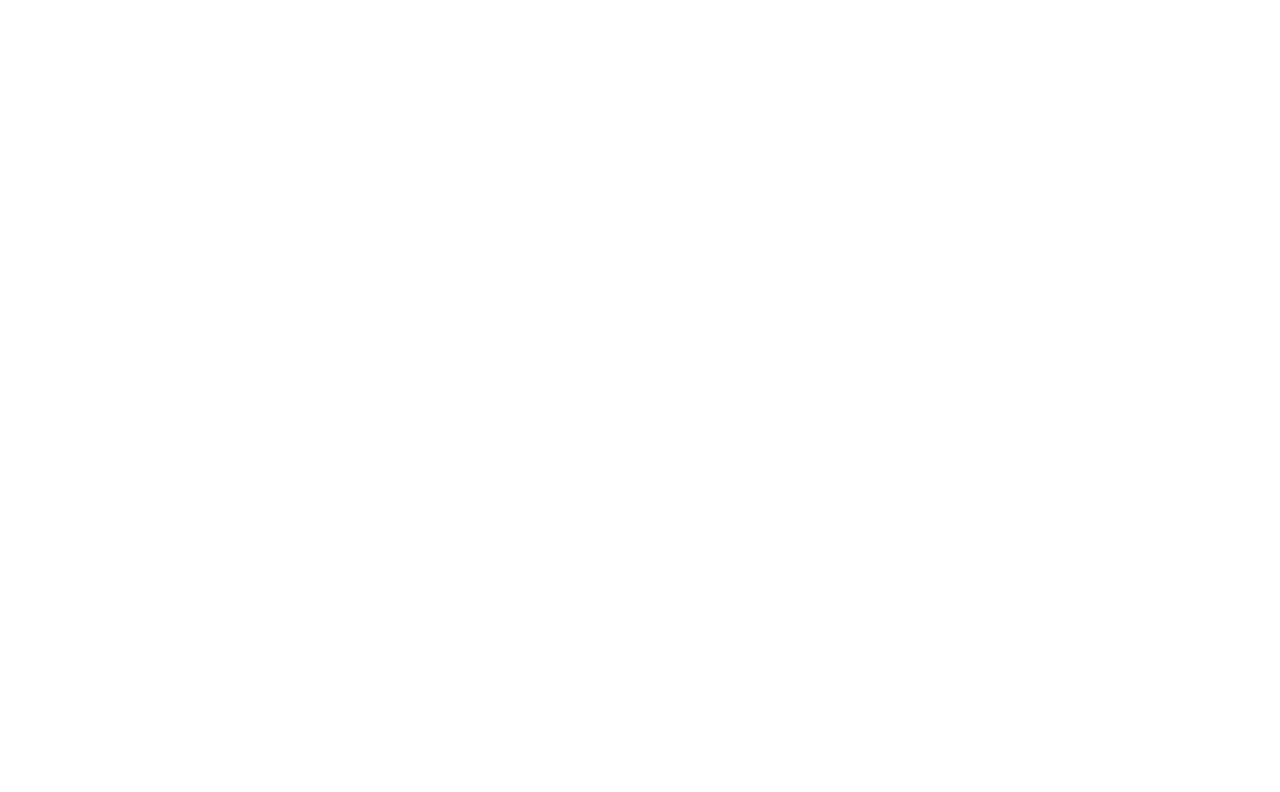
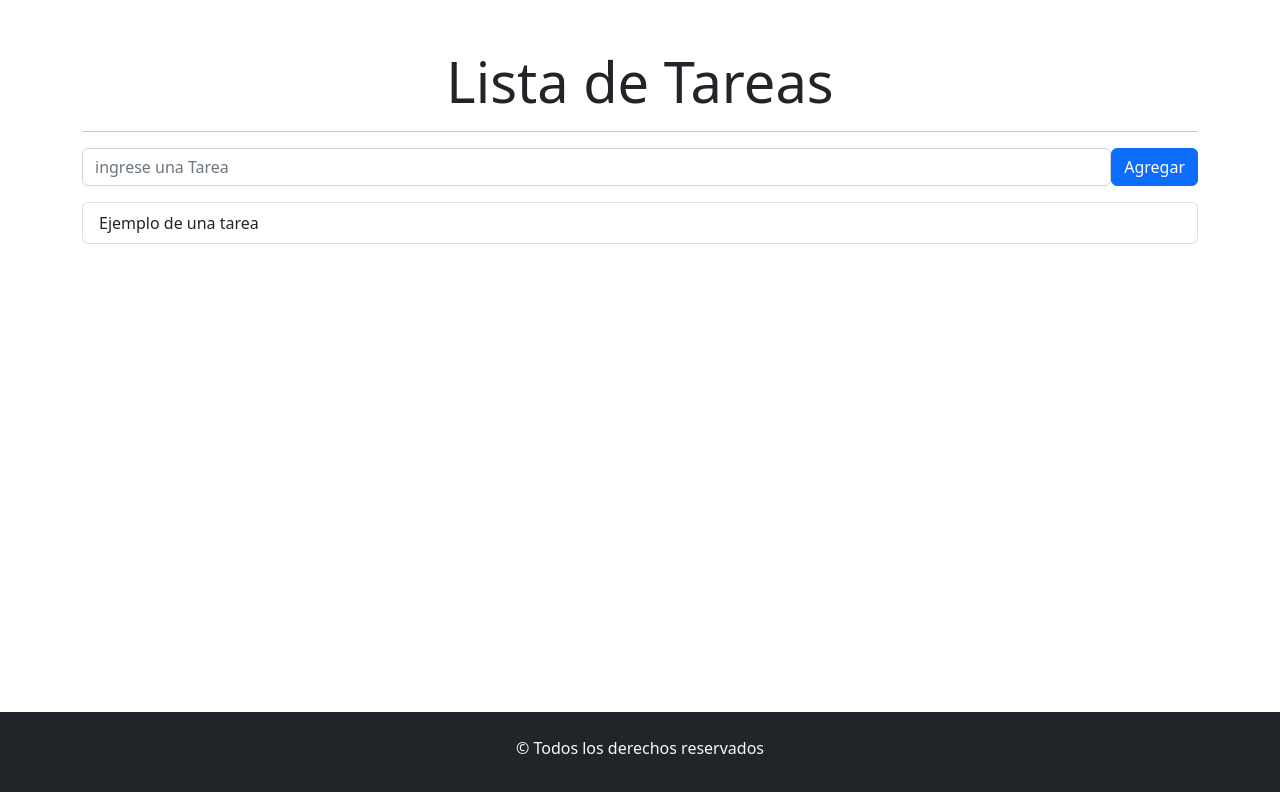
Before and after one commit to JuanPiAlba/listaTareasReact, a React (Vite) app: page / in a window 1280 px wide. Shown: the top 792 px of the page. Built offline with nearby package versions, Linux system fonts and the light colour scheme.

Commit message:
completamos maquetado

```diff
--- a/src/App.css
+++ b/src/App.css
@@ -0,0 +1,9 @@
+#root{
+  min-height: 100vh;
+  display: flex;
+  flex-direction: column;
+}
+
+.main{
+  flex-grow: 1;
+}
--- a/src/App.jsx
+++ b/src/App.jsx
@@ -1,10 +1,22 @@
+import { Container } from 'react-bootstrap';
 import './App.css'
 import 'bootstrap/dist/css/bootstrap.min.css';
+import FormularioTarea from './components/FormularioTarea';
 
 function App() {
   return (
     <>
+    <Container className='my-5 main'>
+    <h1 className='display-4 text-center'>Lista de Tareas</h1>
+    <hr />
+    <FormularioTarea></FormularioTarea>
+    </Container>
+
+      <footer className='text-center bg-dark text-light py-4'>
+        <p>&copy; Todos los derechos reservados</p>
+      </footer>
     </>
+
   )
 }
 
--- /dev/null
+++ b/src/components/FormularioTarea.jsx
@@ -0,0 +1,19 @@
+import { Button, Form } from "react-bootstrap";
+import ListaTareas from "./ListaTareas";
+
+const FormularioTarea = () => {
+    return (
+        <>
+        <Form>
+            <Form.Group className="mb-3 d-flex" controlId="tarea">
+                <Form.Control type="text" placeholder="ingrese una Tarea" />
+                <Button variant="primary">Agregar</Button>
+            </Form.Group>
+        </Form>
+        <ListaTareas></ListaTareas>
+
+        </>
+    );
+};
+
+export default FormularioTarea;
--- /dev/null
+++ b/src/components/ItemTarea.jsx
@@ -0,0 +1,9 @@
+import { ListGroup} from "react-bootstrap";
+
+const ItemTarea = () => {
+    return (
+        <ListGroup.Item>Ejemplo de una tarea</ListGroup.Item>
+    );
+};
+
+export default ItemTarea;
--- /dev/null
+++ b/src/components/ListaTareas.jsx
@@ -0,0 +1,12 @@
+import { ListGroup } from "react-bootstrap";
+import ItemTarea from "./ItemTarea";
+
+const ListaTareas = () => {
+    return (
+        <ListGroup>
+            <ItemTarea></ItemTarea>
+        </ListGroup>
+    );
+};
+
+export default ListaTareas;
```
